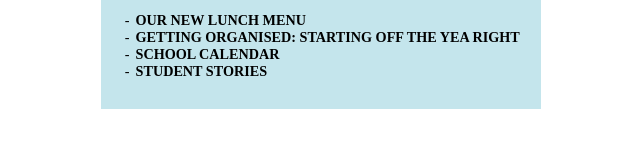
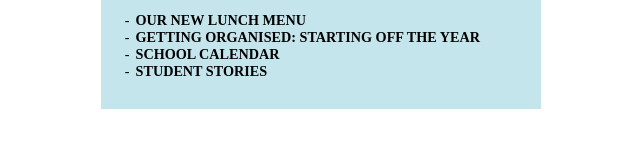
Before and after one commit to why286/NWESLETTER-, a plain HTML site: page index.html in a window 1280 px wide. Shown: the part 682-830 px from the top of the page, 232-872 px from the left. Drawn offline with Linux system fonts and the light colour scheme; files whose address does not match are found by name.

Commit message:
Update index.html

```diff
--- a/index.html
+++ b/index.html
@@ -25,7 +25,7 @@
 
             <ul>
                 <li><strong>OUR NEW LUNCH MENU</strong></li>
-                <li><strong>GETTING ORGANISED: STARTING OFF THE YEA RIGHT</strong></li>
+                <li><strong>GETTING ORGANISED: STARTING OFF THE YEAR</strong></li>
                 <li><strong>SCHOOL CALENDAR</strong></li>
                 <li><strong>STUDENT STORIES</strong></li>
             </ul>
```
